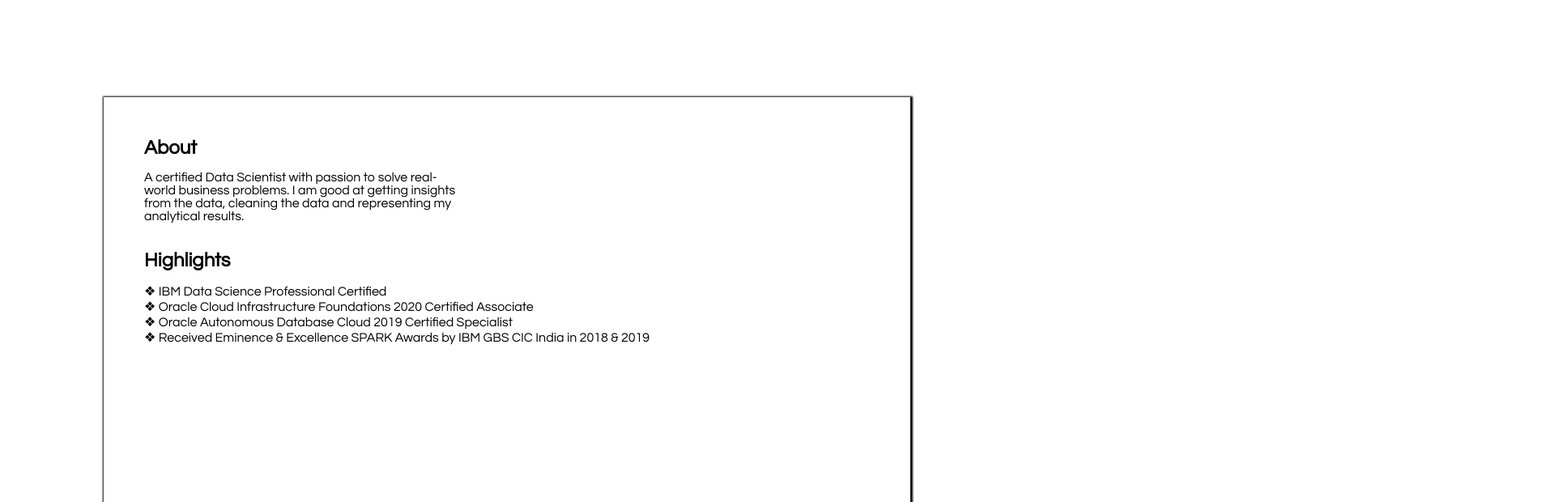
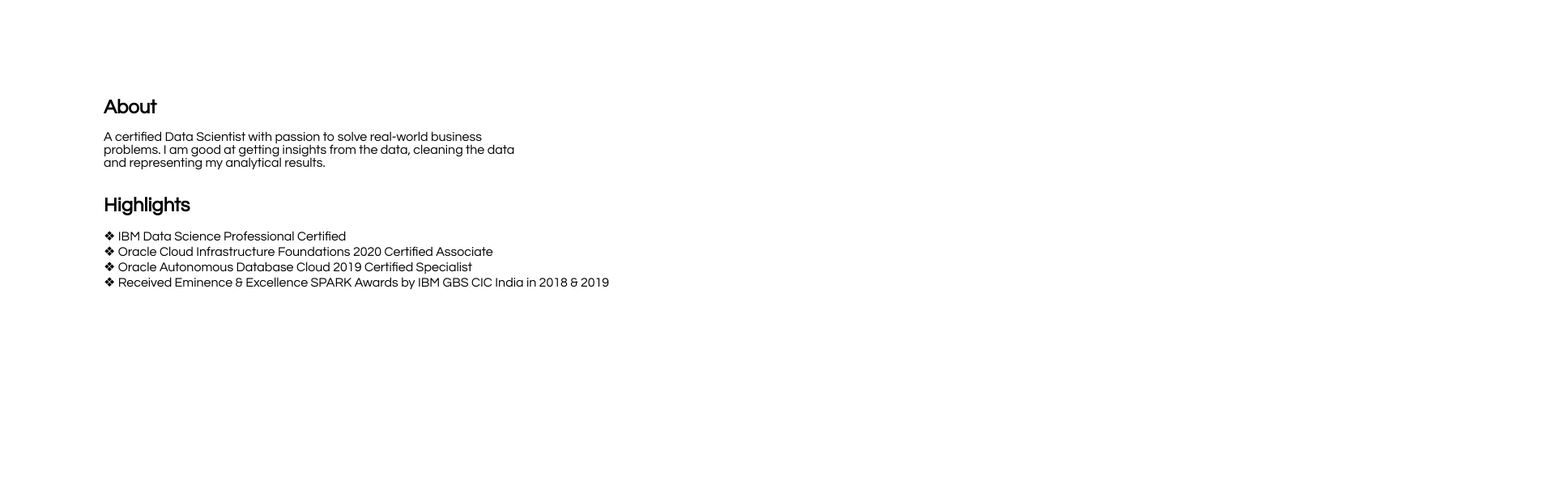
Before and after one commit to iginitin/html_codes, a plain HTML site: page index.html in a window 1280 px wide. Shown: the part 600-1220 px from the top of the page at 81% size, 1920 px wide, since content can reach past the window. After the commit the page ends 958 px from the top, so only its background shows below. Drawn offline with Linux system fonts and the light colour scheme.

Commit message:
Update style.css

```diff
--- a/css/style.css
+++ b/css/style.css
@@ -77,21 +77,22 @@ ul li a:hover{
 
 /* about section*/
 .container_1 {
-  position: absolute;
-  top:90%;
-  width: 70%;
-  margin-left: 10%;
-	box-shadow:1px 1px 2px 2px black;
+-  position: absolute;
+ - top:90%;
+  -width: 70%;
+  -margin-left: 10%;
+	-box-shadow:1px 1px 2px 2px black;
  -- width: 900px;
- height: 50%;
-  padding: 50px;
+ -height: 50%;
+  -padding: 50px;
  -- border: 1px solid red;
 }
 
 .container_2{
-	top:10%;
+	top:90%;
 	position: absolute;
 	width: 40%;
+	left:10%
 }
 
 .container_3{
```
